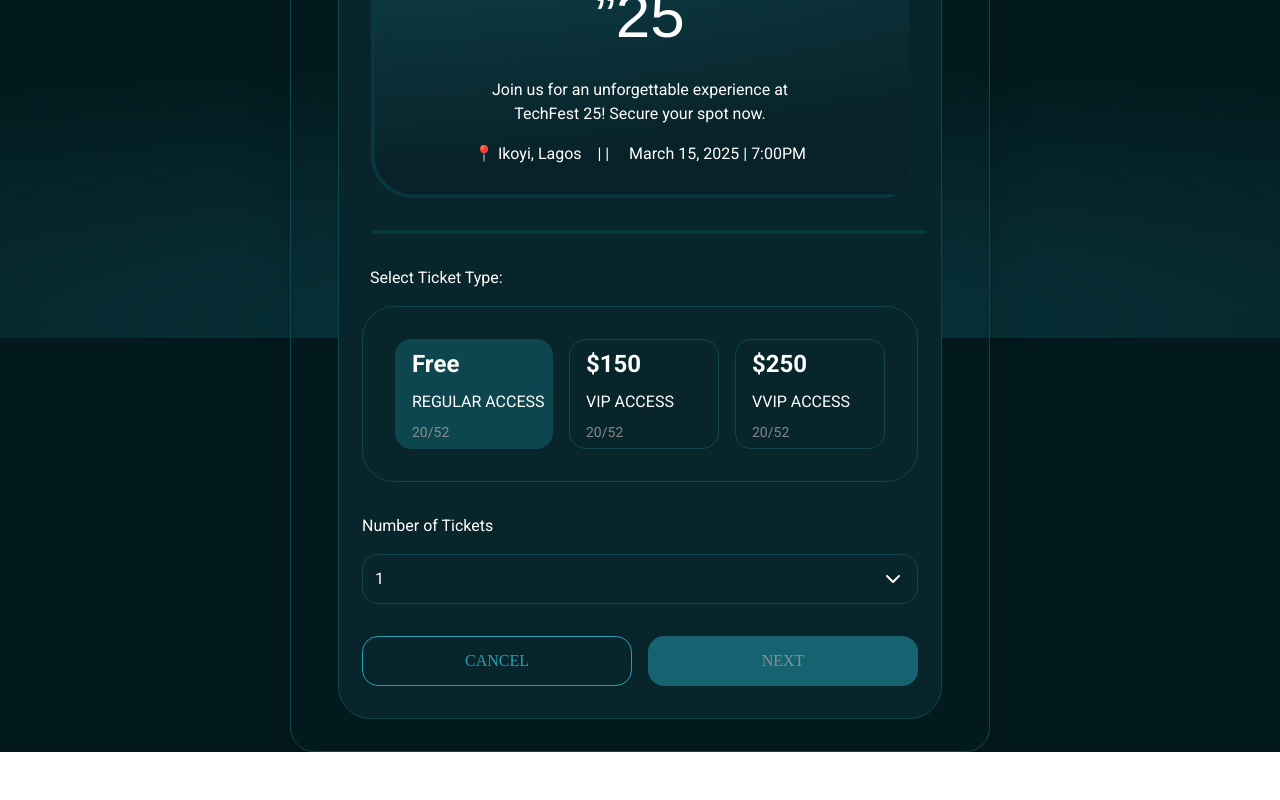
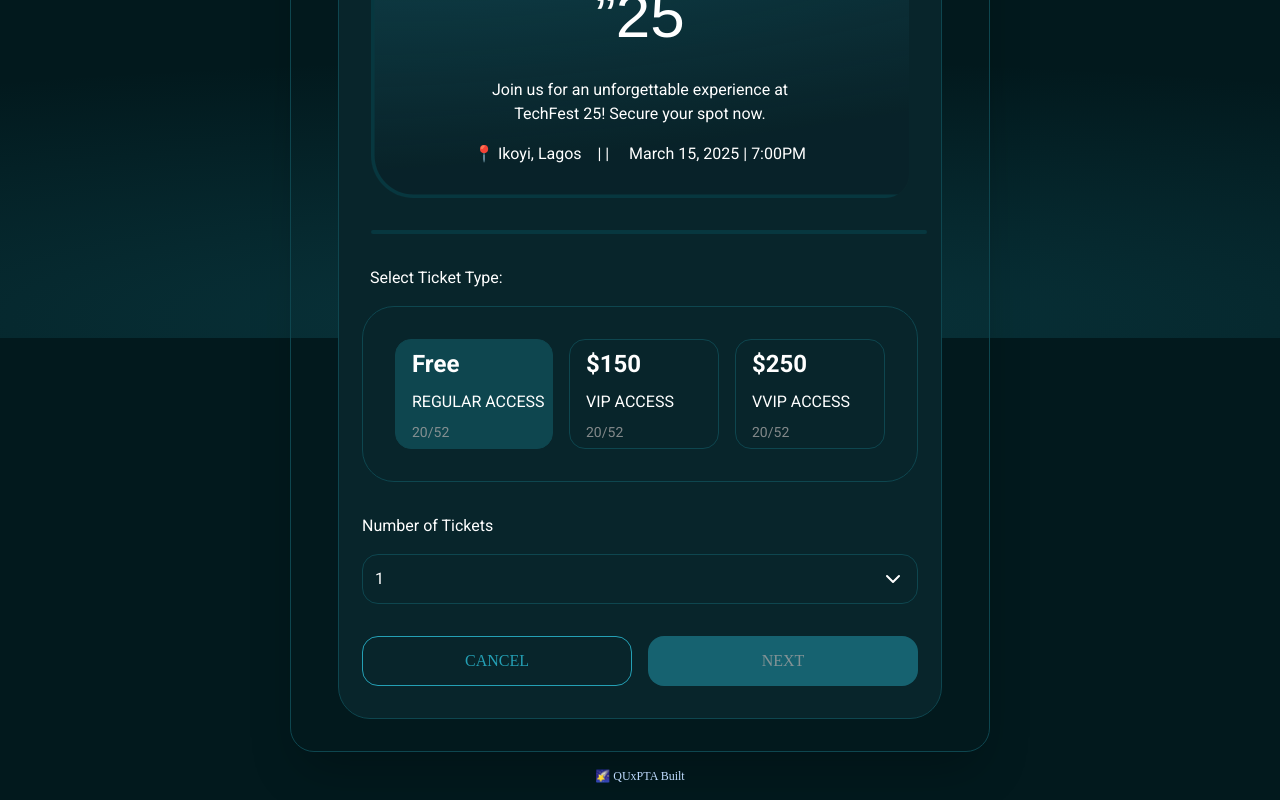
Before and after one commit to QUxPTA/HNG, a Next.js app in the folder stage-two/: page / in a window 1280 px wide. Shown: the part 462-1262 px from the top of the page. Before the commit the page ends 1214 px from the top, so only its background shows below. Built offline with nearby package versions, Linux system fonts and the light colour scheme; a web font is replaced by a local one.

Commit message:
Add attribution footer
Links to my portfolio page

```diff
--- a/stage-two/app/about/page.tsx
+++ b/stage-two/app/about/page.tsx
@@ -181,6 +181,18 @@ const AboutPage: React.FC = () => {
           </div>
         </div>
       </div>
+
+      {/* Footer */}
+      <footer className='relative bottom-0 left-0 right-0 text-center text-xs text-blue-200 hover:text-cyan-600 transition-colors py-4'>
+        <a
+          href='https://quxpta.codes'
+          target='_blank'
+          rel='noopener noreferrer'
+          className='hover:underline'
+        >
+          🌠 QUxPTA Built
+        </a>
+      </footer>
     </div>
   );
 };
--- a/stage-two/app/my-tickets/page.tsx
+++ b/stage-two/app/my-tickets/page.tsx
@@ -39,10 +39,7 @@ const MyTicketsPage: React.FC = () => {
         <h1 className='text-3xl text-white text-center mb-12'>My Tickets</h1>
         <div className='grid grid-cols-1 md:grid-cols-2 lg:grid-cols-3 gap-8'>
           {tickets.map((ticket, index) => (
-            <div
-              key={index}
-              className='relative w-full max-w-[400px] mx-auto'
-            >
+            <div key={index} className='relative w-full max-w-[400px] mx-auto'>
               <TicketBackground />
               <div className='absolute top-0 left-0 w-full h-full p-6 text-white'>
                 <div className='flex flex-col items-center h-full justify-center'>
@@ -66,6 +63,18 @@ const MyTicketsPage: React.FC = () => {
           ))}
         </div>
       </div>
+
+      {/* Footer */}
+      <footer className='relative bottom-0 left-0 right-0 text-center text-xs text-blue-200 hover:text-cyan-600 transition-colors py-4'>
+        <a
+          href='https://quxpta.codes'
+          target='_blank'
+          rel='noopener noreferrer'
+          className='hover:underline'
+        >
+          🌠 QUxPTA Built
+        </a>
+      </footer>
     </div>
   );
 };
--- a/stage-two/app/page.tsx
+++ b/stage-two/app/page.tsx
@@ -10,11 +10,25 @@ const TicketContent = () => {
   const { currentStep } = useTicketContext();
 
   return (
-    <>
-      {currentStep === 1 && <StepOne />}
-      {currentStep === 2 && <StepTwo />}
-      {currentStep === 3 && <StepThree />}
-    </>
+    <div>
+      <>
+        {currentStep === 1 && <StepOne />}
+        {currentStep === 2 && <StepTwo />}
+        {currentStep === 3 && <StepThree />}
+      </>
+
+      {/* Footer */}
+      <footer className='relative bottom-0 left-0 right-0 text-center text-xs text-blue-200 hover:text-cyan-600 transition-colors py-4'>
+        <a
+          href='https://quxpta.codes'
+          target='_blank'
+          rel='noopener noreferrer'
+          className='hover:underline'
+        >
+          🌠 QUxPTA Built
+        </a>
+      </footer>
+    </div>
   );
 };
 
```
